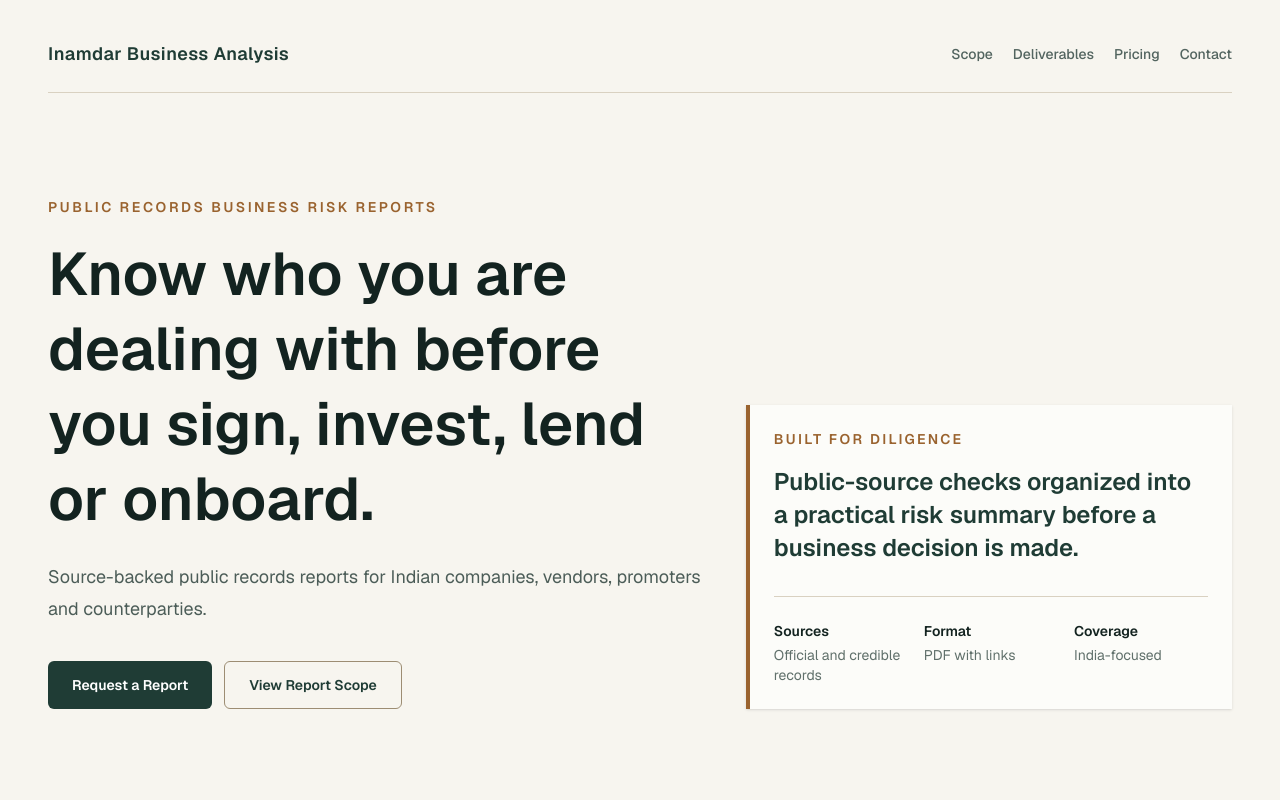
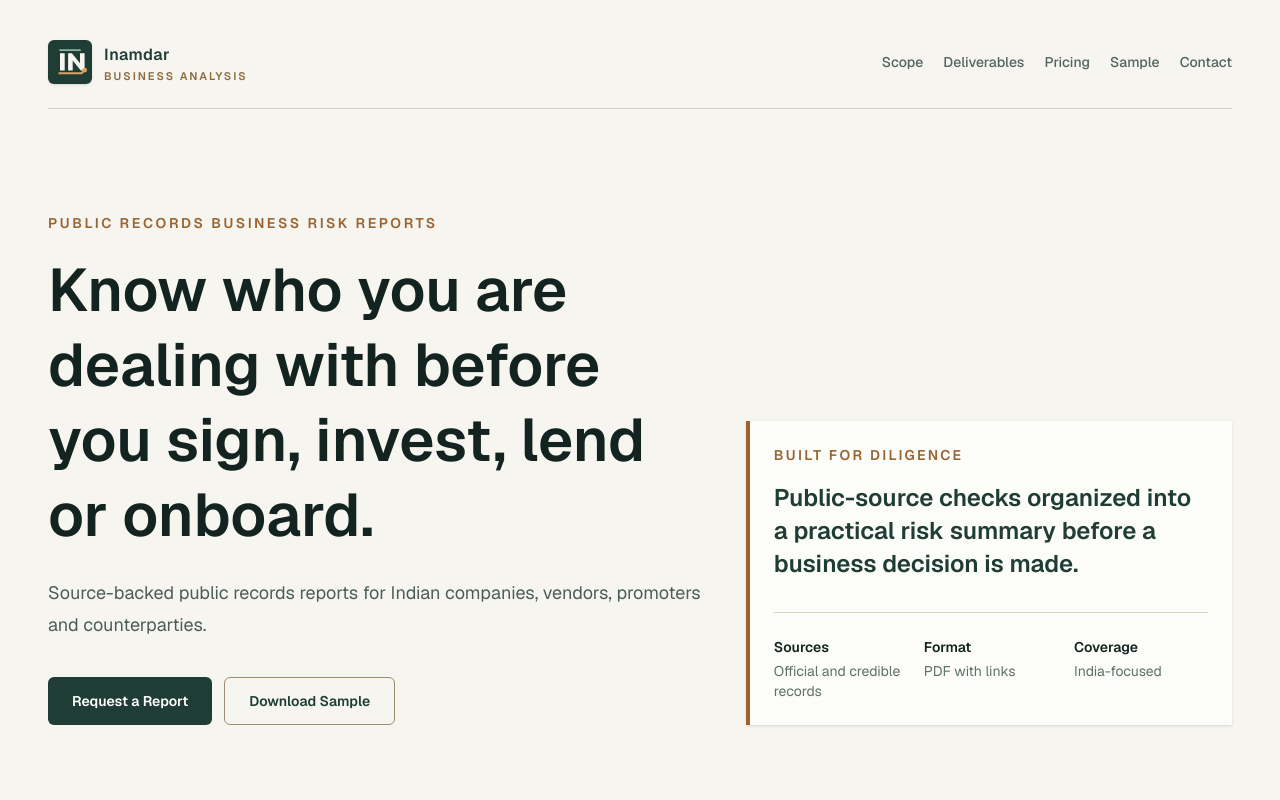
Before and after one commit to Tinam109/inamdarbusinessanalysis, a Next.js app: page / in a window 1280 px wide. Shown: the top 800 px of the page. Built offline with nearby package versions, Linux system fonts and the light colour scheme.

Commit message:
Add gated sample report download

```diff
--- /dev/null
+++ b/src/app/Logo.tsx
@@ -0,0 +1,26 @@
+export default function Logo() {
+  return (
+    <a href="#" className="group inline-flex items-center gap-3" aria-label="Inamdar Business Analysis home">
+      <span className="relative grid h-11 w-11 place-items-center rounded-md bg-[#1f3c35] shadow-sm">
+        <svg viewBox="0 0 44 44" className="h-11 w-11" aria-hidden="true">
+          <rect x="1.5" y="1.5" width="41" height="41" rx="7" fill="#1f3c35" />
+          <path
+            d="M12 30.5V13.2h4.7v17.3H12Zm8.1 0V13.2h3.8l8.1 10.1V13.2h4.6v17.3h-3.8l-8.1-10.1v10.1h-4.6Z"
+            fill="#f7f5ef"
+          />
+          <path d="M10.5 33.2h23.1l3.1-3.1" fill="none" stroke="#d9a25f" strokeWidth="2.1" />
+          <circle cx="36.7" cy="30.1" r="2.4" fill="#d9a25f" />
+          <path d="M12 10.2h20" stroke="#8fb2a7" strokeWidth="1.8" strokeLinecap="round" />
+        </svg>
+      </span>
+      <span className="flex flex-col leading-none">
+        <span className="text-base font-semibold tracking-wide text-[#1f3c35] transition group-hover:text-[#172d28]">
+          Inamdar
+        </span>
+        <span className="mt-1 text-[11px] font-semibold uppercase tracking-[0.18em] text-[#8c6a3e]">
+          Business Analysis
+        </span>
+      </span>
+    </a>
+  );
+}
--- /dev/null
+++ b/src/app/SampleReportGate.tsx
@@ -0,0 +1,64 @@
+"use client";
+
+import { useState } from "react";
+
+export default function SampleReportGate() {
+  const [ready, setReady] = useState(false);
+
+  return (
+    <form
+      className="mt-8 grid gap-4 border border-[#d9d1c1] bg-[#fbfaf6] p-5 shadow-sm sm:grid-cols-3"
+      onSubmit={(event) => {
+        event.preventDefault();
+        setReady(true);
+      }}
+    >
+      <label>
+        <span className="text-sm font-semibold text-[#263a35]">Name</span>
+        <input
+          required
+          name="sample-name"
+          className="mt-2 h-12 w-full rounded-md border border-[#cfc7b8] bg-white px-3 text-sm outline-none transition focus:border-[#1f3c35] focus:ring-2 focus:ring-[#1f3c35]/15"
+        />
+      </label>
+      <label>
+        <span className="text-sm font-semibold text-[#263a35]">Email</span>
+        <input
+          required
+          name="sample-email"
+          type="email"
+          className="mt-2 h-12 w-full rounded-md border border-[#cfc7b8] bg-white px-3 text-sm outline-none transition focus:border-[#1f3c35] focus:ring-2 focus:ring-[#1f3c35]/15"
+        />
+      </label>
+      <label>
+        <span className="text-sm font-semibold text-[#263a35]">Phone/WhatsApp</span>
+        <input
+          required
+          name="sample-phone"
+          className="mt-2 h-12 w-full rounded-md border border-[#cfc7b8] bg-white px-3 text-sm outline-none transition focus:border-[#1f3c35] focus:ring-2 focus:ring-[#1f3c35]/15"
+        />
+      </label>
+      <div className="sm:col-span-3">
+        {ready ? (
+          <a
+            href="/sample-business-risk-report.pdf"
+            download
+            className="inline-flex min-h-12 w-full items-center justify-center rounded-md bg-[#1f3c35] px-6 text-sm font-semibold text-white transition hover:bg-[#172d28] sm:w-auto"
+          >
+            Download Sample PDF
+          </a>
+        ) : (
+          <button
+            type="submit"
+            className="inline-flex min-h-12 w-full items-center justify-center rounded-md bg-[#1f3c35] px-6 text-sm font-semibold text-white transition hover:bg-[#172d28] sm:w-auto"
+          >
+            Unlock Sample Report
+          </button>
+        )}
+        <p className="mt-3 text-sm leading-6 text-[#66766f]">
+          This preview gate is frontend-only for now. The form can be connected later to email, CRM or secure intake.
+        </p>
+      </div>
+    </form>
+  );
+}
--- a/src/app/page.tsx
+++ b/src/app/page.tsx
@@ -1,3 +1,6 @@
+import Logo from "./Logo";
+import SampleReportGate from "./SampleReportGate";
+
 const reportChecks = [
   "MCA / ROC filings and company master data",
   "GST registrations and public compliance indicators",
@@ -79,9 +82,7 @@ export default function Home() {
       <section className="border-b border-[#d9d1c1] bg-[#f7f5ef]">
         <div className="mx-auto flex max-w-7xl flex-col gap-16 px-6 py-8 sm:px-8 lg:px-12 lg:py-10">
           <header className="flex flex-col gap-4 border-b border-[#d9d1c1] pb-6 sm:flex-row sm:items-center sm:justify-between">
-            <a href="#" className="text-lg font-semibold tracking-wide text-[#1f3c35]">
-              Inamdar Business Analysis
-            </a>
+            <Logo />
             <nav className="flex flex-wrap gap-x-5 gap-y-2 text-sm font-medium text-[#52645f]">
               <a className="hover:text-[#1f3c35]" href="#scope">
                 Scope
@@ -91,6 +92,9 @@ export default function Home() {
               </a>
               <a className="hover:text-[#1f3c35]" href="#pricing">
                 Pricing
+              </a>
+              <a className="hover:text-[#1f3c35]" href="#sample">
+                Sample
               </a>
               <a className="hover:text-[#1f3c35]" href="#contact">
                 Contact
@@ -118,10 +122,10 @@ export default function Home() {
                   Request a Report
                 </a>
                 <a
-                  href="#scope"
+                  href="#sample"
                   className="inline-flex min-h-12 items-center justify-center rounded-md border border-[#9d8d73] px-6 text-sm font-semibold text-[#1f3c35] transition hover:border-[#1f3c35]"
                 >
-                  View Report Scope
+                  Download Sample
                 </a>
               </div>
             </div>
@@ -239,6 +243,42 @@ export default function Home() {
         </div>
       </section>
 
+      <section id="sample" className="border-y border-[#d9d1c1] bg-[#eef1e7]">
+        <div className="mx-auto grid max-w-7xl gap-10 px-6 py-16 sm:px-8 lg:grid-cols-[0.85fr_1.15fr] lg:px-12">
+          <div>
+            <p className="text-sm font-semibold uppercase tracking-[0.16em] text-[#9a632f]">
+              Sample report
+            </p>
+            <h2 className="mt-3 text-3xl font-semibold text-[#132320]">
+              See how a public-records risk report is structured.
+            </h2>
+            <p className="mt-5 leading-7 text-[#596a65]">
+              Download a clean sample PDF showing the layout, source-note structure, risk summary,
+              litigation table and compliance indicators used in a typical report.
+            </p>
+          </div>
+          <div className="border border-[#cbd2c3] bg-white p-5 shadow-sm">
+            <div className="grid gap-4 sm:grid-cols-[0.7fr_1fr] sm:items-center">
+              <div className="rounded-md border border-[#d9d1c1] bg-[#1f3c35] p-5 text-white">
+                <p className="text-xs font-semibold uppercase tracking-[0.18em] text-[#d9b27d]">PDF preview</p>
+                <h3 className="mt-16 text-2xl font-semibold leading-snug">Sample Business Risk Report</h3>
+                <p className="mt-4 text-sm leading-6 text-[#edf2ed]">
+                  Illustrative company profile, public-source checks and summary tables.
+                </p>
+              </div>
+              <div>
+                <h3 className="text-xl font-semibold text-[#1f3c35]">Unlock the sample PDF</h3>
+                <p className="mt-3 text-sm leading-6 text-[#596a65]">
+                  Enter your details to reveal a direct download button. The file downloads instead of opening
+                  in the browser.
+                </p>
+              </div>
+            </div>
+            <SampleReportGate />
+          </div>
+        </div>
+      </section>
+
       <section className="bg-[#1f3c35] text-white">
         <div className="mx-auto max-w-7xl px-6 py-12 sm:px-8 lg:px-12">
           <p className="text-sm font-semibold uppercase tracking-[0.16em] text-[#d9b27d]">Disclaimer</p>
```
Also changed, not shown: 1 other file (tests, documents, lock files or other folders).
